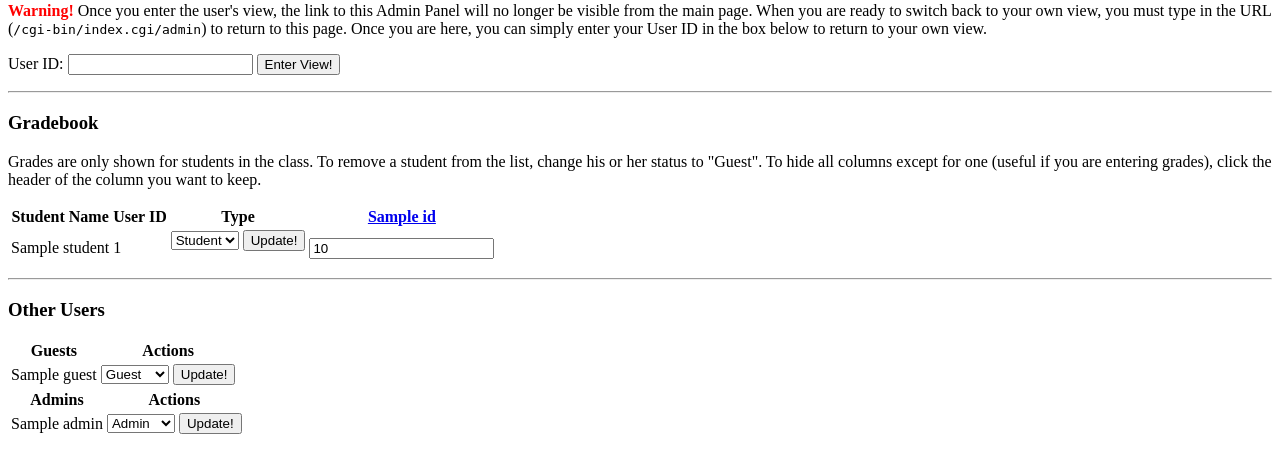
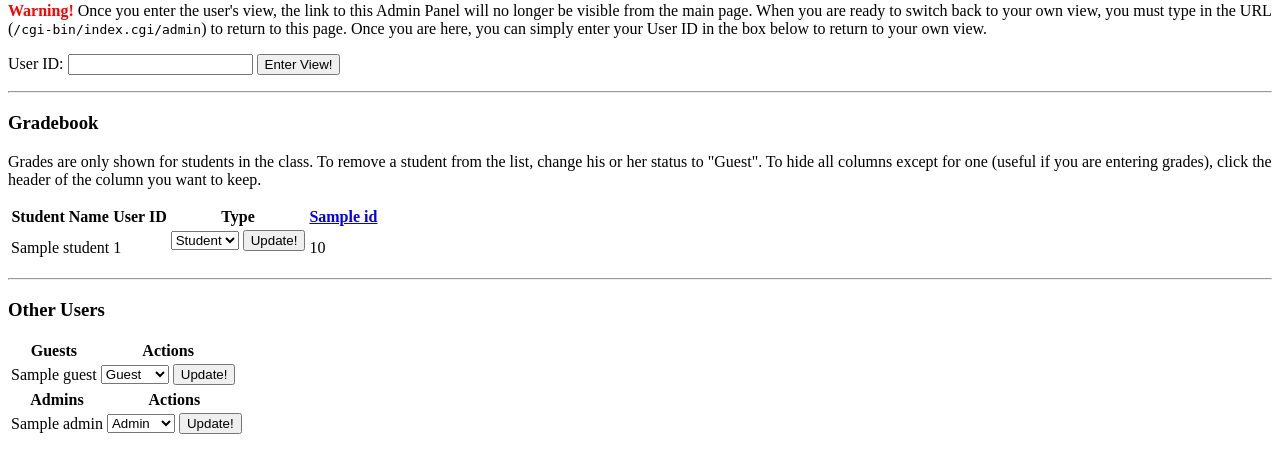
Before and after one commit to dlsun/ohms, a Python web app: template ohms/templates/admin/index.html in a window 1280 px wide. Shown: the part 148-621 px from the top of the page. Run offline with Jinja, Linux system fonts and the light colour scheme; the template is opened without the code that fills it: most values are stand-ins (such as "Sample title", 1, 10 or a date in 2020); some libraries are stand-ins or nearby versions.

Commit message:
removed ability to add grades

```diff
--- a/ohms/templates/admin/index.html
+++ b/ohms/templates/admin/index.html
@@ -68,8 +68,13 @@ to return to this page. Once you are here, you can simply enter your User ID in
 	    </form>
 	  </td>
 	  {% for grade in grades %}
-	  <td hw_id="{{ grade[0].id }}"><input type="text" class="input-mini grade"
-					       value="{% if grade[1] %}{{ grade[1].score }}{% endif %}"/></td>
+	  <td hw_id="{{ grade[0].id }}">
+	    {% if grade.homework.questions|length %}
+	    {{ grade[1].score }}
+	    {% else %}
+	    <input type="text" class="input-mini grade"
+		   value="{% if grade[1] %}{{ grade[1].score }}{% endif %}"/></td>
+	    {% endif %}
 	  {% endfor %}
 	</tr>
 	{% endfor %}
```
